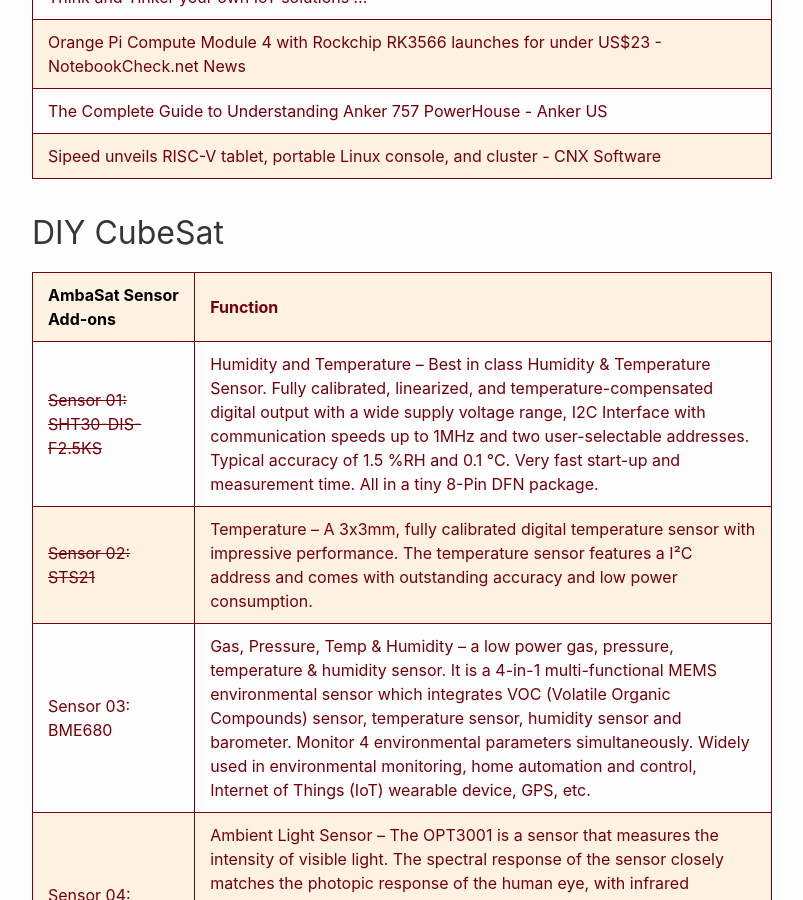
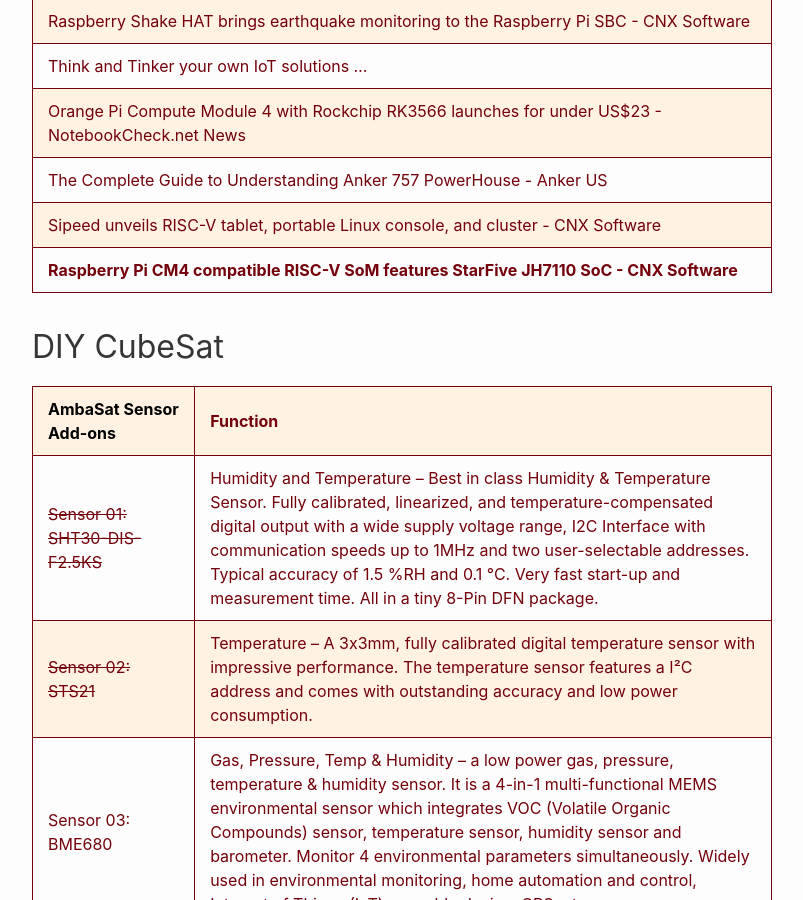
Before and after one commit to RalphHightower/RalphHightower, a Jekyll site: the page built from HardwareLinks.md, in a window 1280 px wide and 900 px high, scrolled down 27866 px. Shown: the whole window, without its empty margins (238-1041 px from the left). Built offline with Jekyll 4.4.1, drawn with Linux system fonts in a browser that asks for light colours; our own code applies the rules of GitHub Pages for plain Markdown files; some of the changed text lies outside the part shown.

```diff
--- a/HardwareLinks.md
+++ b/HardwareLinks.md
@@ -492,6 +493,7 @@
 | [Orange Pi Compute Module 4 with Rockchip RK3566 launches for under US$23 - NotebookCheck.net News](https://www.notebookcheck.net/Orange-Pi-Compute-Module-4-with-Rockchip-RK3566-launches-for-under-US-23.744503.0.html ) |
 | [The Complete Guide to Understanding Anker 757 PowerHouse - Anker US](https://www.anker.com/blogs/toplist/the-complete-guide-to-understanding-anker-757-powerhouse ) |
 | [Sipeed unveils RISC-V tablet, portable Linux console, and cluster - CNX Software](https://www.cnx-software.com/2023/08/28/sipeed-unveils-risc-v-tablet-portable-linux-console-and-cluster/ ) |
+| **[Raspberry Pi CM4 compatible RISC-V SoM features StarFive JH7110 SoC - CNX Software](https://www.cnx-software.com/2023/09/05/raspberry-pi-cm4-compatible-risc-v-som-features-starfive-jh7110-soc/ )** |
 
 [^21]: • 1.5GHz quad-core 64-bit ARM Cortex-A72 CPU (Roughly 3× performance)<br />• 1GB, 2GB, or 4GB of LPDDR4 SDRAM<br />• Full-throughput Gigabit Ethernet<br />• Dual-band 802.11ac wireless networking<br />• Bluetooth 5.0<br />• Two USB 3.0 and two USB 2.0 ports<br />• Dual monitor support, at resolutions up to 4K<br />• VideoCore VI graphics, supporting OpenGL ES 3.x<br />• 4Kp60 hardware decode of HEVC video<br />Complete compatibility with earlier Raspberry Pi products
 
```
Also changed, not shown: other parts of HardwareLinks.md (+1 -0 lines).
